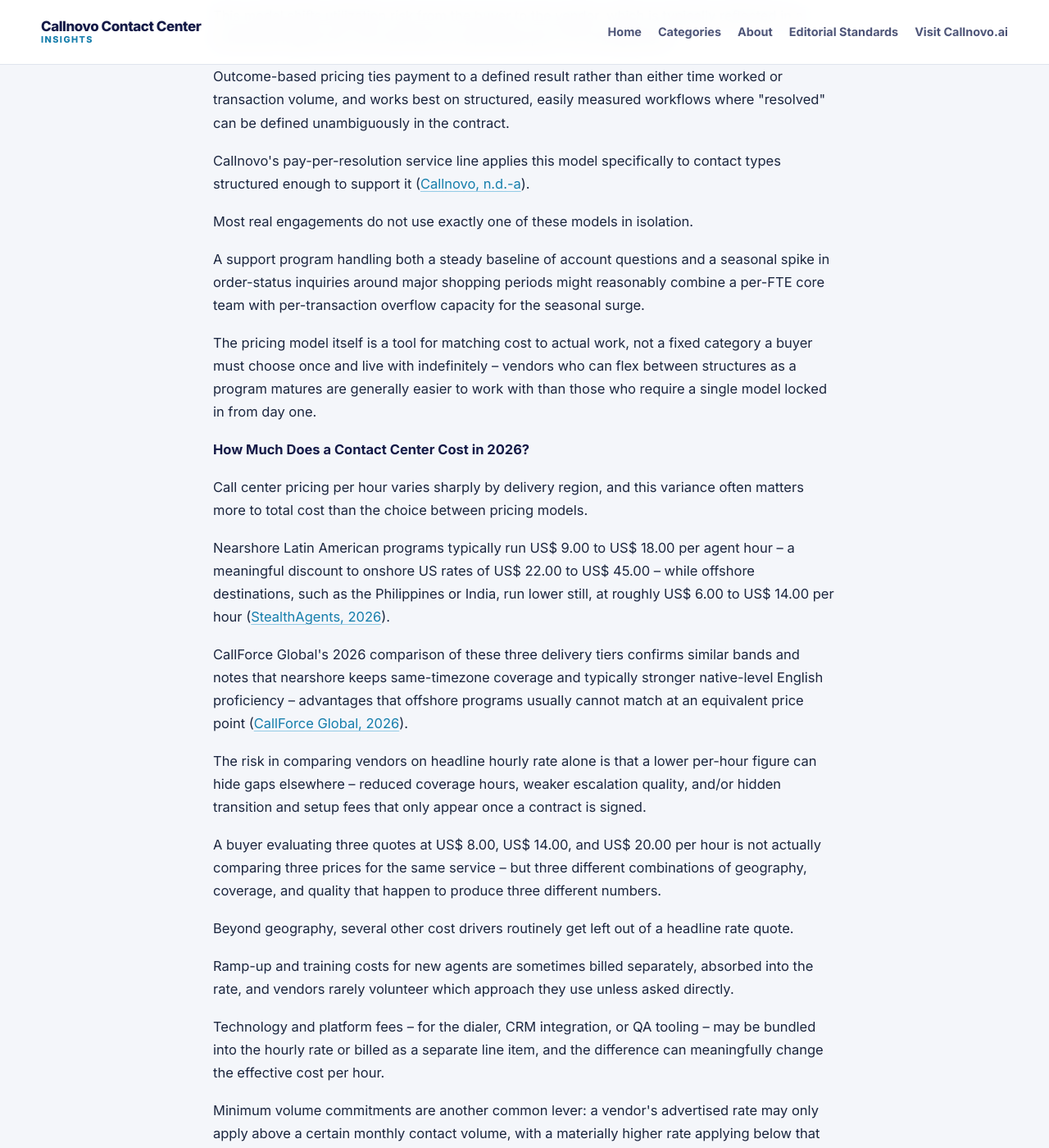
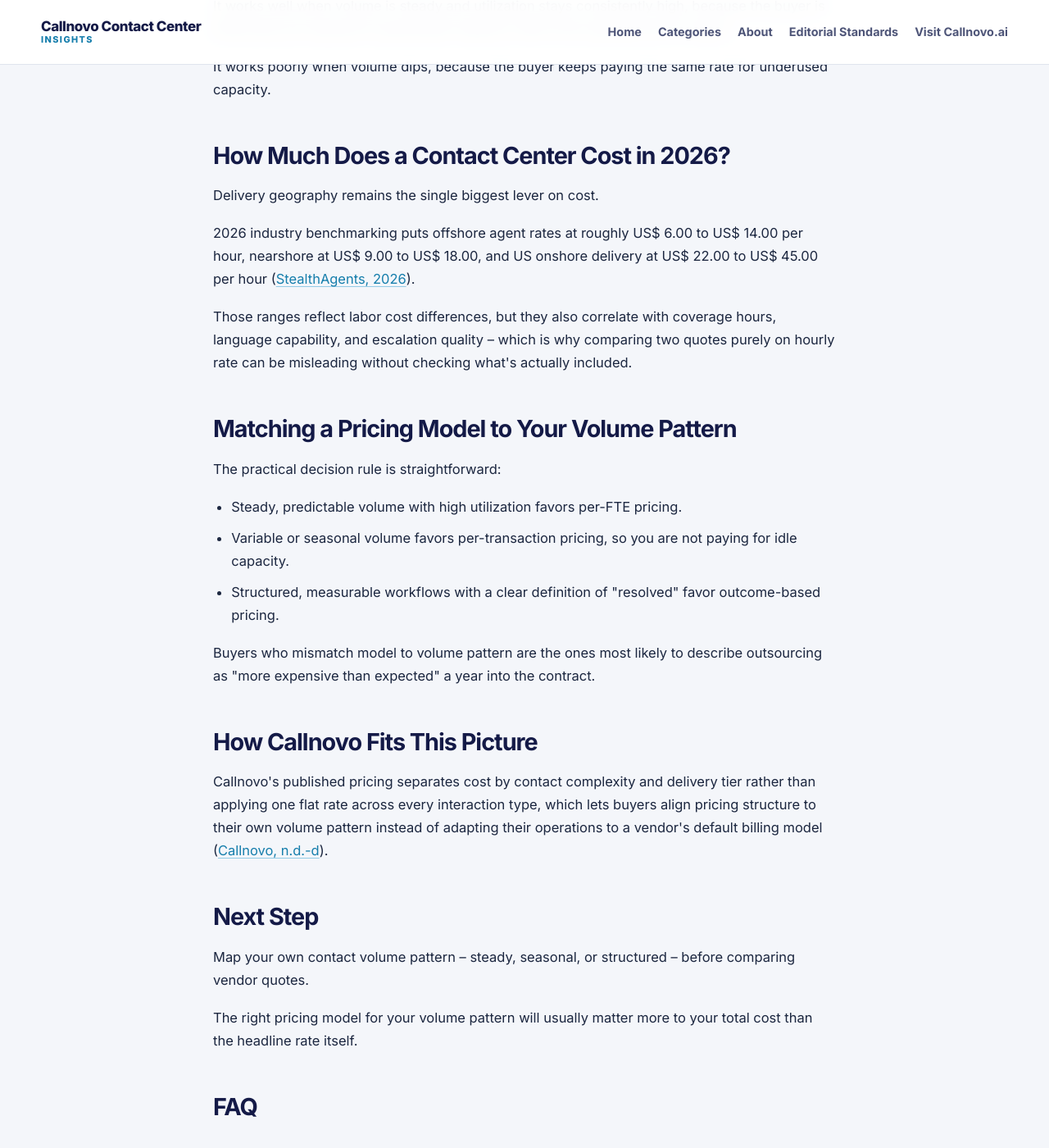
Before and after one commit to callnovo-cc/blog, a Jekyll site: the page built from _posts/2026-08-17-contact-center-pricing-models-2026.md, in a window 1280 px wide and 1400 px high, scrolled down 2580 px. Shown: the whole window at 82% size. Built offline with Jekyll 4.4.1, drawn with Linux system fonts in a browser that asks for light colours; some of the changed text lies outside the part shown.

Commit message:
SEO/AEO audit: add word_count/article_type, convert bold pseudo-headings to real H2/H3 for FAQ and References

```diff
--- a/_posts/2026-08-17-contact-center-pricing-models-2026.md
+++ b/_posts/2026-08-17-contact-center-pricing-models-2026.md
@@ -43,118 +45,77 @@
 
 Understanding how these two variables – pricing structure and delivery geography – interact is the fastest way to evaluate whether a vendor's quote is actually competitive – or simply structured to look that way.
 
-**Why Pricing Model Choice Matters More Than Headline Rate**
+## Why Pricing Model Choice Matters More Than Headline Rate
 
-Buyers often compare vendors on hourly rate alone – but outsourced customer support cost is really a function of pricing structure plus delivery location plus contact complexity – not any single number in isolation.
+A lower headline hourly rate can still produce a higher total cost of ownership if it comes bundled with a pricing structure mismatched to your actual volume pattern.
 
-A cheaper hourly rate attached to the wrong pricing model – say, per-FTE billing applied to highly variable, seasonal volume – can end up costing more in practice than a well-matched per-transaction structure priced at a nominally higher rate.
+A per-FTE contract billed for steady, predictable capacity can quietly waste money during slow periods, while a per-transaction model applied to unpredictable, spiky volume can produce bill shock during peak season.
 
-This is because per-FTE pricing charges for staffed capacity whether or not that capacity is fully utilized, while per-transaction and outcome-based models scale cost with actual work performed.
+The useful diligence question is not "what is your rate," but "what pricing structure fits how our volume actually behaves."
 
-Callnovo's pricing page lays out this distinction directly, presenting multiple commercial structures rather than forcing every client into one universal rate card, precisely because different contact volume patterns genuinely call for different pricing logic ([Callnovo, n.d.-c](https://callnovo.ai/pricing/)).
+## Contact Center Pricing Models Explained
 
-Buyers who request a single number without first characterizing their own volume pattern are effectively asking a vendor to guess which model fits – a guess that tends to favor the vendor's margin, and not the buyer's actual cost efficiency.
+Four structures dominate the market in 2026:
 
-**Contact Center Pricing Models Explained**
+| Model | How it's billed | Best fit |
+|---|---|---|
+| Per-hour | Flat hourly rate per agent-hour staffed | Simple, short-term engagements |
+| Per-FTE | Fixed monthly rate per dedicated agent | Steady, predictable, high-utilization volume |
+| Per-transaction | Rate per contact, call, or ticket handled | Variable or seasonal volume |
+| Outcome-based | Rate tied to a defined resolved outcome | Structured, measurable workflows |
 
-**What is per-FTE pricing?**
+## What is per-FTE pricing?
 
-Per-FTE pricing charges a fixed monthly or hourly rate per dedicated agent, regardless of how many contacts that agent actually handles in a given period.
+Per-FTE pricing charges a fixed rate per dedicated agent regardless of how many contacts that agent actually handles in a given period.
 
-It works best for steady, predictable volume where staffing levels can be planned well in advance and utilization stays consistently high.
+It works well when volume is steady and utilization stays consistently high, because the buyer is effectively pre-paying for guaranteed capacity rather than paying only for output.
 
-The risk is that if volume drops unexpectedly, the buyer still pays for full staffed capacity.
+It works poorly when volume dips, because the buyer keeps paying the same rate for underused capacity.
 
-Callnovo's pricing page presents this structure alongside alternative commercial options specifically for clients whose volume profile supports dedicated, planned staffing ([Callnovo, n.d.-c](https://callnovo.ai/pricing/)).
+## How Much Does a Contact Center Cost in 2026?
 
-Per-transaction pricing, by contrast, charges per resolved contact – a call, a chat, or a ticket – and suits variable or seasonal volume where a fixed staffing block would sit idle, and therefore be wasted cost, during slower periods.
+Delivery geography remains the single biggest lever on cost.
 
-This model shifts utilization risk from the buyer to the vendor, which is typically reflected in a somewhat higher per-unit rate than an equivalent per-FTE arrangement.
+2026 industry benchmarking puts offshore agent rates at roughly US$ 6.00 to US$ 14.00 per hour, nearshore at US$ 9.00 to US$ 18.00, and US onshore delivery at US$ 22.00 to US$ 45.00 per hour ([StealthAgents, 2026](https://stealthagents.com/research/nearshore-bpo-cost-comparison){:rel="noopener"}).
 
-Outcome-based pricing ties payment to a defined result rather than either time worked or transaction volume, and works best on structured, easily measured workflows where "resolved" can be defined unambiguously in the contract.
+Those ranges reflect labor cost differences, but they also correlate with coverage hours, language capability, and escalation quality – which is why comparing two quotes purely on hourly rate can be misleading without checking what's actually included.
 
-Callnovo's pay-per-resolution service line applies this model specifically to contact types structured enough to support it ([Callnovo, n.d.-a](https://callnovo.ai/services/pay-per-resolution/)).
+## Matching a Pricing Model to Your Volume Pattern
 
-Most real engagements do not use exactly one of these models in isolation.
+The practical decision rule is straightforward:
 
-A support program handling both a steady baseline of account questions and a seasonal spike in order-status inquiries around major shopping periods might reasonably combine a per-FTE core team with per-transaction overflow capacity for the seasonal surge.
+- Steady, predictable volume with high utilization favors per-FTE pricing.
+- Variable or seasonal volume favors per-transaction pricing, so you are not paying for idle capacity.
+- Structured, measurable workflows with a clear definition of "resolved" favor outcome-based pricing.
 
-The pricing model itself is a tool for matching cost to actual work, not a fixed category a buyer must choose once and live with indefinitely – vendors who can flex between structures as a program matures are generally easier to work with than those who require a single model locked in from day one.
+Buyers who mismatch model to volume pattern are the ones most likely to describe outsourcing as "more expensive than expected" a year into the contract.
 
-**How Much Does a Contact Center Cost in 2026?**
+## How Callnovo Fits This Picture
 
-Call center pricing per hour varies sharply by delivery region, and this variance often matters more to total cost than the choice between pricing models.
+Callnovo's published pricing separates cost by contact complexity and delivery tier rather than applying one flat rate across every interaction type, which lets buyers align pricing structure to their own volume pattern instead of adapting their operations to a vendor's default billing model ([Callnovo, n.d.-d](https://callnovo.ai/pricing/)).
 
-Nearshore Latin American programs typically run US$ 9.00 to US$ 18.00 per agent hour – a meaningful discount to onshore US rates of US$ 22.00 to US$ 45.00 – while offshore destinations, such as the Philippines or India, run lower still, at roughly US$ 6.00 to US$ 14.00 per hour ([StealthAgents, 2026](https://stealthagents.com/research/nearshore-bpo-cost-comparison){:rel="noopener"}).
+## Next Step
 
-CallForce Global's 2026 comparison of these three delivery tiers confirms similar bands and notes that nearshore keeps same-timezone coverage and typically stronger native-level English proficiency – advantages that offshore programs usually cannot match at an equivalent price point ([CallForce Global, 2026](https://callforce.global/blog/nearshore-vs-offshore-vs-onshore/){:rel="noopener"}).
+Map your own contact volume pattern – steady, seasonal, or structured – before comparing vendor quotes.
 
-The risk in comparing vendors on headline hourly rate alone is that a lower per-hour figure can hide gaps elsewhere – reduced coverage hours, weaker escalation quality, and/or hidden transition and setup fees that only appear once a contract is signed.
+The right pricing model for your volume pattern will usually matter more to your total cost than the headline rate itself.
 
-A buyer evaluating three quotes at US$ 8.00, US$ 14.00, and US$ 20.00 per hour is not actually comparing three prices for the same service – but three different combinations of geography, coverage, and quality that happen to produce three different numbers.
+## FAQ
 
-Beyond geography, several other cost drivers routinely get left out of a headline rate quote.
-
-Ramp-up and training costs for new agents are sometimes billed separately, absorbed into the rate, and vendors rarely volunteer which approach they use unless asked directly.
-
-Technology and platform fees – for the dialer, CRM integration, or QA tooling – may be bundled into the hourly rate or billed as a separate line item, and the difference can meaningfully change the effective cost per hour.
-
-Minimum volume commitments are another common lever: a vendor's advertised rate may only apply above a certain monthly contact volume, with a materially higher rate applying below that threshold.
-
-Contract length and exit terms also affect the real cost of a pricing model, even though they rarely appear in a rate comparison.
-
-A lower rate locked into a 24-month contract with steep early-termination penalties carries more risk than a modestly higher rate on a 6-month term with a clean exit clause, particularly for a buyer whose volume needs may shift.
-
-None of this means lower rates are suspect by default; it means the rate alone is an incomplete basis for comparison, and a buyer should request a full cost breakdown – not just a per-hour number – before treating any two quotes as genuinely comparable.
-
-**Matching a Pricing Model to Your Volume Pattern**
-![Table comparing per-seat, per-resolution, per-minute, and cost-plus hourly pricing models, with figures added as a text overlay.]({{ '/assets/images/article-02-pricing-model-table.webp' | relative_url }})
-
-***Table comparing per-seat, per-resolution, per-minute, and cost-plus hourly pricing models, with figures added as a text overlay.***
-
-Steady, predictable volume with high, consistent utilization fits per-FTE pricing well, since the buyer captures the benefit of dedicated, trained staff without paying a variable-cost premium.
-
-Seasonal or spiky volume fits per-transaction pricing better since it avoids paying for idle capacity during slow periods.
-
-Structured, easily measured workflows – order status checks, appointment scheduling, simple account updates – fit outcome-based pricing, since "resolved" can be defined cleanly enough to price fairly.
-
-Mixed contact types spanning all three patterns usually call for a hybrid commercial structure that blends a base FTE block for steady work with transaction or outcome pricing at the margins for variable and/or structured overflow.
-
-**How Callnovo Fits This Picture**
-![Business professional annotating a printed contact center cost comparison sheet.]({{ '/assets/images/article-02-cost-annotation-optional.webp' | relative_url }})
-
-***Reviewing cost tradeoffs is easier with the numbers laid out side by side.***
-
-Callnovo publishes both dedicated-team, per-FTE pricing – and a pay-per-resolution service line – letting buyers match commercial structure to their actual contact volume pattern rather than forcing every engagement into a single model regardless of fit ([Callnovo, n.d.-c](https://callnovo.ai/pricing/); [Callnovo, n.d.-a](https://callnovo.ai/services/pay-per-resolution/)).
-
-This flexibility matters most for buyers whose volume genuinely mixes steady baseline support with seasonal spikes or highly structured, automatable contact types.
-
-**Next Step**
-
-Map your contact volume pattern – steady, versus seasonal, versus structured – before requesting quotes from any vendor.
-
-That mapping, done honestly before shopping rates, determines which pricing model will actually save money once the engagement is live.
-
-**FAQ**
-
-**Question 1: How much does a contact center cost?**
+### How much does a contact center cost?
 It depends heavily on delivery location and pricing model chosen. In 2026, expect roughly US$ 6.00 to US$ 14.00 per hour offshore, US$ 9.00 to US$ 18.00 per hour nearshore, and US$ 22.00 to US$ 45.00 per hour for US onshore delivery.
 
-**Question 2: What is per-FTE pricing?**
+### What is per-FTE pricing?
 A fixed rate charged per dedicated agent regardless of contact volume handled in a given period – well suited to steady, predictable workloads with consistently high utilization.
 
-**Question 3: Which pricing model is best for customer support?**
+### Which pricing model is best for customer support?
 It depends on your volume pattern. Steady volume favors per-FTE pricing; variable or seasonal volume favors per-transaction pricing; structured, measurable workflows favor outcome-based pricing.
 
-**Question 4: Why do hourly rates vary so much between vendors?**
+### Why do hourly rates vary so much between vendors?
 Rate differences usually reflect delivery geography, coverage hours, and escalation quality, not just margin. Comparing rates without accounting for these factors can lead to comparing fundamentally different services.
 
-**References**
+## References
 
-Callnovo. (n.d.-a). *Pay per resolution*. [https://callnovo.ai/services/pay-per-resolution/](https://callnovo.ai/services/pay-per-resolution/)
+StealthAgents. (2026). *Nearshore BPO cost comparison*. [https://stealthagents.com/research/nearshore-bpo-cost-comparison](https://stealthagents.com/research/nearshore-bpo-cost-comparison){:rel="noopener"}
 
-Callnovo. (n.d.-c). *Pricing*. [https://callnovo.ai/pricing/](https://callnovo.ai/pricing/)
-
-CallForce Global. (2026, March 25). *Nearshore vs offshore vs onshore 2026: Cost & quality*. [https://callforce.global/blog/nearshore-vs-offshore-vs-onshore/](https://callforce.global/blog/nearshore-vs-offshore-vs-onshore/){:rel="noopener"}
-
-StealthAgents. (2026, July 9). *Nearshore BPO cost comparison 2026: Rates by region*. [https://stealthagents.com/research/nearshore-bpo-cost-comparison](https://stealthagents.com/research/nearshore-bpo-cost-comparison){:rel="noopener"}
+Callnovo. (n.d.-d). *Pricing*. [https://callnovo.ai/pricing/](https://callnovo.ai/pricing/)
```
Also changed, not shown: other parts of _posts/2026-08-17-contact-center-pricing-models-2026.md (+2 -0 lines).
